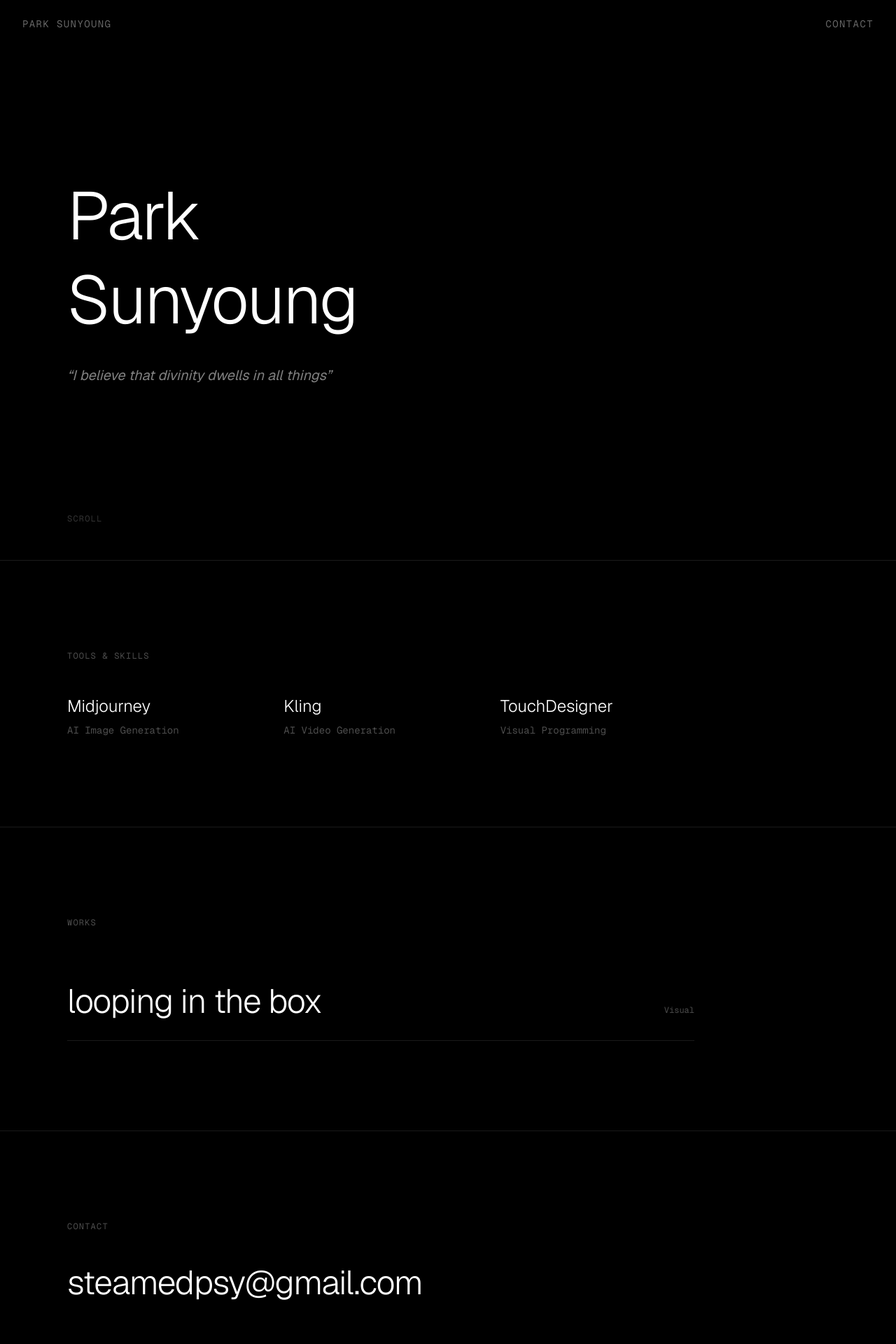
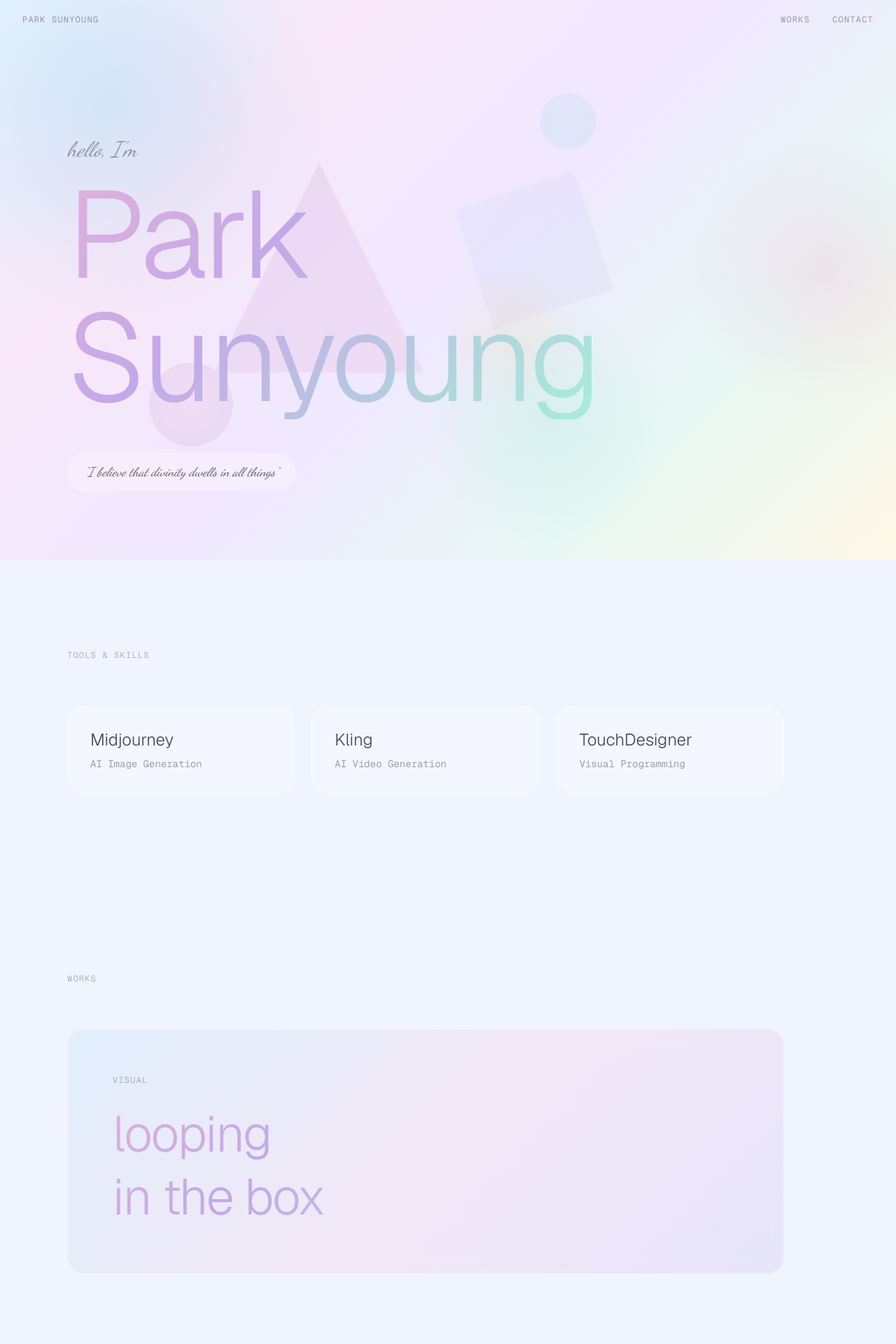
Before and after one commit to luvfulsun77/portfolio, a Next.js app: page / in a window 1280 px wide. Shown: the top 1920 px of the page at 70% size. Built offline with nearby package versions, Linux system fonts and the light colour scheme.

Commit message:
Redesign: holographic pastel style with glass morphism

```diff
--- a/app/globals.css
+++ b/app/globals.css
@@ -1,8 +1,8 @@
 @import "tailwindcss";
 
 :root {
-  --background: #000000;
-  --foreground: #ffffff;
+  --background: #f0f4ff;
+  --foreground: #1a1a2e;
 }
 
 @theme inline {
@@ -15,8 +15,60 @@
 body {
   background: var(--background);
   color: var(--foreground);
+  overflow-x: hidden;
 }
 
 html {
   scroll-behavior: smooth;
 }
+
+@keyframes float {
+  0%, 100% { transform: translateY(0px) rotate(0deg); }
+  33% { transform: translateY(-20px) rotate(2deg); }
+  66% { transform: translateY(-10px) rotate(-1deg); }
+}
+
+@keyframes drift {
+  0%, 100% { transform: translateX(0px) translateY(0px); }
+  25% { transform: translateX(15px) translateY(-10px); }
+  50% { transform: translateX(-10px) translateY(-20px); }
+  75% { transform: translateX(-15px) translateY(5px); }
+}
+
+@keyframes shimmer {
+  0% { background-position: -200% center; }
+  100% { background-position: 200% center; }
+}
+
+@keyframes spin-slow {
+  from { transform: rotate(0deg); }
+  to { transform: rotate(360deg); }
+}
+
+.animate-float { animation: float 8s ease-in-out infinite; }
+.animate-drift { animation: drift 12s ease-in-out infinite; }
+.animate-drift-slow { animation: drift 18s ease-in-out infinite reverse; }
+.animate-spin-slow { animation: spin-slow 30s linear infinite; }
+
+.holographic-text {
+  background: linear-gradient(135deg, #a8d8f0, #f4b8d4, #c4a8e8, #a8ecd8, #f9d8a0, #a8d8f0);
+  background-size: 300% auto;
+  -webkit-background-clip: text;
+  -webkit-text-fill-color: transparent;
+  background-clip: text;
+  animation: shimmer 6s linear infinite;
+}
+
+.glass {
+  background: rgba(255, 255, 255, 0.25);
+  backdrop-filter: blur(12px);
+  -webkit-backdrop-filter: blur(12px);
+  border: 1px solid rgba(255, 255, 255, 0.4);
+}
+
+.glass-dark {
+  background: rgba(255, 255, 255, 0.15);
+  backdrop-filter: blur(16px);
+  -webkit-backdrop-filter: blur(16px);
+  border: 1px solid rgba(255, 255, 255, 0.3);
+}
--- a/app/layout.tsx
+++ b/app/layout.tsx
@@ -1,5 +1,5 @@
 import type { Metadata } from "next";
-import { Geist, Geist_Mono } from "next/font/google";
+import { Geist, Geist_Mono, Dancing_Script } from "next/font/google";
 import "./globals.css";
 
 const geistSans = Geist({
@@ -10,6 +10,12 @@ const geistSans = Geist({
 const geistMono = Geist_Mono({
   variable: "--font-geist-mono",
   subsets: ["latin"],
+});
+
+const dancingScript = Dancing_Script({
+  variable: "--font-dancing",
+  subsets: ["latin"],
+  weight: ["400", "700"],
 });
 
 export const metadata: Metadata = {
@@ -24,10 +30,10 @@ export default function RootLayout({
 }>) {
   return (
     <html
-      lang="en"
-      className={`${geistSans.variable} ${geistMono.variable} antialiased`}
+      lang="ko"
+      className={`${geistSans.variable} ${geistMono.variable} ${dancingScript.variable} antialiased`}
     >
-      <body className="bg-black text-white">{children}</body>
+      <body className="text-[#1a1a2e]">{children}</body>
     </html>
   );
 }
--- a/app/page.tsx
+++ b/app/page.tsx
@@ -1,99 +1,163 @@
 export default function Home() {
   return (
-    <main className="min-h-screen font-sans">
+    <main className="min-h-screen font-sans relative">
+
+      {/* Background gradient base */}
+      <div className="fixed inset-0 -z-10" style={{
+        background: "linear-gradient(135deg, #e8f4ff 0%, #f8e8f8 25%, #f0e8ff 50%, #e8f8f4 75%, #fff8e8 100%)"
+      }} />
+
+      {/* Floating background shapes */}
+      <div className="fixed inset-0 -z-10 overflow-hidden pointer-events-none">
+        {/* Large blue circle */}
+        <div className="animate-drift absolute -top-32 -left-32 w-[600px] h-[600px] rounded-full opacity-40"
+          style={{ background: "radial-gradient(circle, #a8d8f0 0%, transparent 70%)" }} />
+        {/* Pink shape */}
+        <div className="animate-float absolute top-1/4 right-[-100px] w-[400px] h-[400px] rounded-full opacity-30"
+          style={{ background: "radial-gradient(circle, #f4b8d4 0%, transparent 70%)" }} />
+        {/* Purple triangle-like */}
+        <div className="animate-drift-slow absolute bottom-1/3 left-1/4 w-[300px] h-[300px] opacity-25"
+          style={{
+            background: "linear-gradient(135deg, #c4a8e8, #f4b8d4)",
+            clipPath: "polygon(50% 0%, 0% 100%, 100% 100%)",
+            borderRadius: "8px"
+          }} />
+        {/* Mint orb */}
+        <div className="animate-float absolute bottom-0 right-1/4 w-[350px] h-[350px] rounded-full opacity-30"
+          style={{ background: "radial-gradient(circle, #a8ecd8 0%, transparent 70%)", animationDelay: "3s" }} />
+        {/* Gold accent */}
+        <div className="animate-drift absolute top-1/2 left-1/2 w-[200px] h-[200px] rounded-full opacity-20"
+          style={{ background: "radial-gradient(circle, #f9d8a0 0%, transparent 70%)" }} />
+        {/* Geometric rectangle */}
+        <div className="animate-spin-slow absolute top-1/3 right-1/3 w-[180px] h-[180px] opacity-10"
+          style={{
+            background: "linear-gradient(45deg, #a8d8f0, #c4a8e8)",
+            transform: "rotate(45deg)"
+          }} />
+        {/* Small circles */}
+        <div className="animate-float absolute top-2/3 left-1/6 w-[120px] h-[120px] rounded-full opacity-25"
+          style={{ background: "radial-gradient(circle, #f4b8d4, #c4a8e8)", animationDelay: "2s" }} />
+        <div className="animate-drift-slow absolute top-1/6 right-1/3 w-[80px] h-[80px] rounded-full opacity-20"
+          style={{ background: "radial-gradient(circle, #a8ecd8, #a8d8f0)", animationDelay: "5s" }} />
+      </div>
+
       {/* Nav */}
-      <nav className="fixed top-0 w-full z-50 px-8 py-6 flex justify-between items-center">
-        <span className="text-sm tracking-widest uppercase text-white/40 font-mono">
+      <nav className="fixed top-0 w-full z-50 px-8 py-5 flex justify-between items-center">
+        <span className="text-xs tracking-widest uppercase font-mono text-[#1a1a2e]/40">
           Park Sunyoung
         </span>
-        <a
-          href="mailto:steamedpsy@gmail.com"
-          className="text-sm tracking-widest uppercase text-white/40 hover:text-white transition-colors font-mono"
-        >
-          Contact
-        </a>
+        <div className="flex gap-8">
+          <a href="#works" className="text-xs tracking-widest uppercase font-mono text-[#1a1a2e]/40 hover:text-[#1a1a2e] transition-colors">Works</a>
+          <a href="#contact" className="text-xs tracking-widest uppercase font-mono text-[#1a1a2e]/40 hover:text-[#1a1a2e] transition-colors">Contact</a>
+        </div>
       </nav>
 
       {/* Hero */}
-      <section className="min-h-screen flex flex-col justify-center px-8 md:px-16 lg:px-24">
-        <div className="max-w-4xl">
-          <h1 className="text-5xl md:text-7xl lg:text-8xl font-light leading-tight tracking-tight mb-8">
+      <section className="min-h-screen flex flex-col justify-center px-8 md:px-16 lg:px-24 pt-24">
+        <div className="max-w-5xl">
+          {/* Script accent */}
+          <p
+            className="text-2xl md:text-3xl mb-4 text-[#1a1a2e]/40"
+            style={{ fontFamily: "var(--font-dancing)", fontStyle: "italic" }}
+          >
+            hello, I&apos;m
+          </p>
+
+          {/* Name — holographic */}
+          <h1 className="holographic-text text-7xl md:text-9xl lg:text-[11rem] font-light leading-none tracking-tight mb-8">
             Park<br />Sunyoung
           </h1>
-          <p className="text-lg md:text-xl text-white/50 max-w-xl leading-relaxed italic">
+
+          {/* Quote — glass pill */}
+          <div className="inline-block glass rounded-full px-6 py-3 mt-4">
+            <p
+              className="text-base md:text-lg text-[#1a1a2e]/70 italic"
+              style={{ fontFamily: "var(--font-dancing)" }}
+            >
               &ldquo;I believe that divinity dwells in all things&rdquo;
             </p>
           </div>
+        </div>
+
         <div className="absolute bottom-12 left-8 md:left-16 lg:left-24">
-          <span className="text-xs text-white/20 tracking-widest uppercase font-mono">
-            Scroll
-          </span>
+          <span className="text-xs text-[#1a1a2e]/30 tracking-widest uppercase font-mono">↓ Scroll</span>
         </div>
       </section>
 
       {/* Skills */}
-      <section id="skills" className="py-32 px-8 md:px-16 lg:px-24 border-t border-white/10">
-        <div className="max-w-4xl">
-          <span className="text-xs text-white/30 tracking-widest uppercase font-mono mb-12 block">
+      <section id="skills" className="py-32 px-8 md:px-16 lg:px-24">
+        <div className="max-w-5xl">
+          <span className="text-xs text-[#1a1a2e]/30 tracking-widest uppercase font-mono mb-16 block">
             Tools &amp; Skills
           </span>
-          <div className="grid grid-cols-1 md:grid-cols-3 gap-8">
+          <div className="grid grid-cols-1 md:grid-cols-3 gap-6">
             {[
-              { name: "Midjourney", desc: "AI Image Generation" },
-              { name: "Kling", desc: "AI Video Generation" },
-              { name: "TouchDesigner", desc: "Visual Programming" },
+              { name: "Midjourney", desc: "AI Image Generation", color: "from-sky-200/40 to-blue-100/40" },
+              { name: "Kling", desc: "AI Video Generation", color: "from-pink-200/40 to-purple-100/40" },
+              { name: "TouchDesigner", desc: "Visual Programming", color: "from-emerald-100/40 to-teal-100/40" },
             ].map((skill) => (
-              <div key={skill.name} className="group">
-                <h3 className="text-2xl font-light mb-2 group-hover:text-white/60 transition-colors">
+              <div key={skill.name}
+                className={`glass rounded-3xl p-8 bg-gradient-to-br ${skill.color} group hover:scale-105 transition-transform duration-300`}
+              >
+                <h3 className="text-2xl font-light mb-2 text-[#1a1a2e]/80 group-hover:text-[#1a1a2e] transition-colors">
                   {skill.name}
                 </h3>
-                <p className="text-sm text-white/30 font-mono">{skill.desc}</p>
+                <p className="text-sm text-[#1a1a2e]/40 font-mono">{skill.desc}</p>
               </div>
             ))}
           </div>
         </div>
       </section>
 
-      {/* Projects */}
-      <section id="works" className="py-32 px-8 md:px-16 lg:px-24 border-t border-white/10">
-        <div className="max-w-4xl">
-          <span className="text-xs text-white/30 tracking-widest uppercase font-mono mb-12 block">
+      {/* Works */}
+      <section id="works" className="py-32 px-8 md:px-16 lg:px-24">
+        <div className="max-w-5xl">
+          <span className="text-xs text-[#1a1a2e]/30 tracking-widest uppercase font-mono mb-16 block">
             Works
           </span>
-          <div className="group cursor-default">
-            <div className="flex items-baseline justify-between py-8 border-b border-white/10 hover:border-white/30 transition-colors">
-              <h3 className="text-3xl md:text-5xl font-light tracking-tight">
-                looping in the box
+          <div className="glass rounded-3xl p-10 md:p-16 group hover:scale-[1.01] transition-transform duration-500 cursor-pointer"
+            style={{ background: "linear-gradient(135deg, rgba(168,216,240,0.2), rgba(244,184,212,0.2), rgba(196,168,232,0.2))" }}
+          >
+            <span className="text-xs text-[#1a1a2e]/30 tracking-widest uppercase font-mono mb-6 block">Visual</span>
+            <h3
+              className="holographic-text text-4xl md:text-6xl lg:text-7xl font-light tracking-tight leading-tight"
+            >
+              looping<br />in the box
             </h3>
-              <span className="text-xs text-white/30 font-mono ml-4 shrink-0">
-                Visual
-              </span>
-            </div>
           </div>
         </div>
       </section>
 
       {/* Contact */}
-      <section id="contact" className="py-32 px-8 md:px-16 lg:px-24 border-t border-white/10">
-        <div className="max-w-4xl">
-          <span className="text-xs text-white/30 tracking-widest uppercase font-mono mb-12 block">
+      <section id="contact" className="py-32 px-8 md:px-16 lg:px-24">
+        <div className="max-w-5xl">
+          <span className="text-xs text-[#1a1a2e]/30 tracking-widest uppercase font-mono mb-16 block">
             Contact
           </span>
+          <div className="flex flex-col gap-6">
             <a
               href="mailto:steamedpsy@gmail.com"
-            className="text-3xl md:text-5xl font-light hover:text-white/50 transition-colors tracking-tight"
+              className="text-3xl md:text-5xl font-light text-[#1a1a2e]/60 hover:text-[#1a1a2e] transition-colors tracking-tight"
             >
               steamedpsy@gmail.com
             </a>
+            <a
+              href="https://www.instagram.com/yuayera"
+              target="_blank"
+              rel="noopener noreferrer"
+              className="text-xl md:text-2xl font-light text-[#1a1a2e]/40 hover:text-[#1a1a2e] transition-colors tracking-tight font-mono"
+            >
+              @yuayera
+            </a>
+          </div>
         </div>
       </section>
 
       {/* Footer */}
-      <footer className="py-8 px-8 md:px-16 lg:px-24 border-t border-white/10">
-        <p className="text-xs text-white/20 font-mono">
-          © 2025 Park Sunyoung
-        </p>
+      <footer className="py-8 px-8 md:px-16 lg:px-24 border-t border-[#1a1a2e]/10">
+        <p className="text-xs text-[#1a1a2e]/20 font-mono">© 2025 Park Sunyoung</p>
       </footer>
+
     </main>
   );
 }
```
Also changed, not shown: 2 other files (tests, documents, lock files or other folders). Lines whose indentation alone changed are shown as unchanged.
